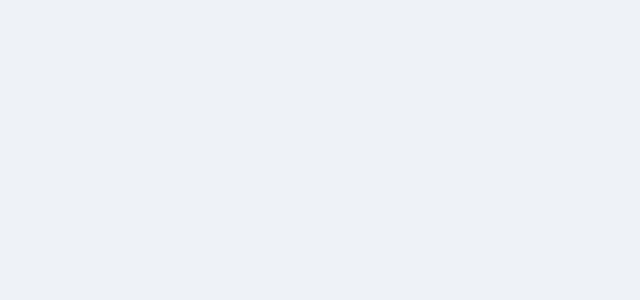
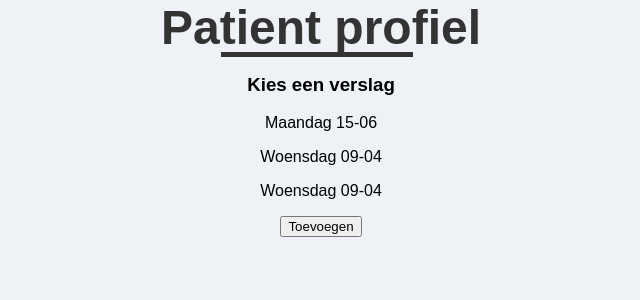
Before and after one commit to ZuydUniversity/B2C6_B2B_Frontend, a React (Create React App) app in the folder frontend/: page /patientProfile in a window 1280 px wide. Before the commit this address had no page. Shown: the top 300 px of the page, without its empty margins (319-959 px from the left). Built offline with nearby package versions, Linux system fonts and the light colour scheme.

Commit message:
Patient verslagen hardcoded frontend /patientprofiel met routing op een basic pagina

```diff
--- a/frontend/src/App.js
+++ b/frontend/src/App.js
@@ -7,6 +7,7 @@ import Dashboard from './components/Dashboard';
 import PatientList from './components/PatientList';
 import Patients from './components/Patients';
 import ResultDetails from './components/ResultDetails';
+import PatientProfile from './components/PatientProfile'
 
 function App() {
   return (
@@ -21,6 +22,7 @@ function App() {
           <Route path="/patientList" element={<PatientList />} />
           <Route path="/patients" element={<Patients />} />
           <Route path="/resultDetails" element={<ResultDetails />} />
+          <Route path="/patientProfile" element={<PatientProfile />} />
 
         </Routes>
       </div>
--- /dev/null
+++ b/frontend/src/components/PatientProfile.js
@@ -0,0 +1,24 @@
+import React, {  } from 'react';
+import './PatientProfile.css';
+
+const PatientProfile = () => {
+    return(
+        <>
+        <head>
+            <title>Patientprofiel</title>
+        </head>
+        <body>
+            <h1>Patient profiel</h1>
+            <h3>Kies een verslag</h3>
+        </body>
+        <div>
+        <p>Maandag 15-06</p>
+        <p>Woensdag 09-04</p>
+        <p>Woensdag 09-04</p>
+
+        <button>Toevoegen</button>
+        </div>
+        </>
+    )
+}
+export default PatientProfile
```
Also changed, not shown: frontend/src/components/PatientProfile.css (added), 1 other file (tests, documents, lock files or other folders).
